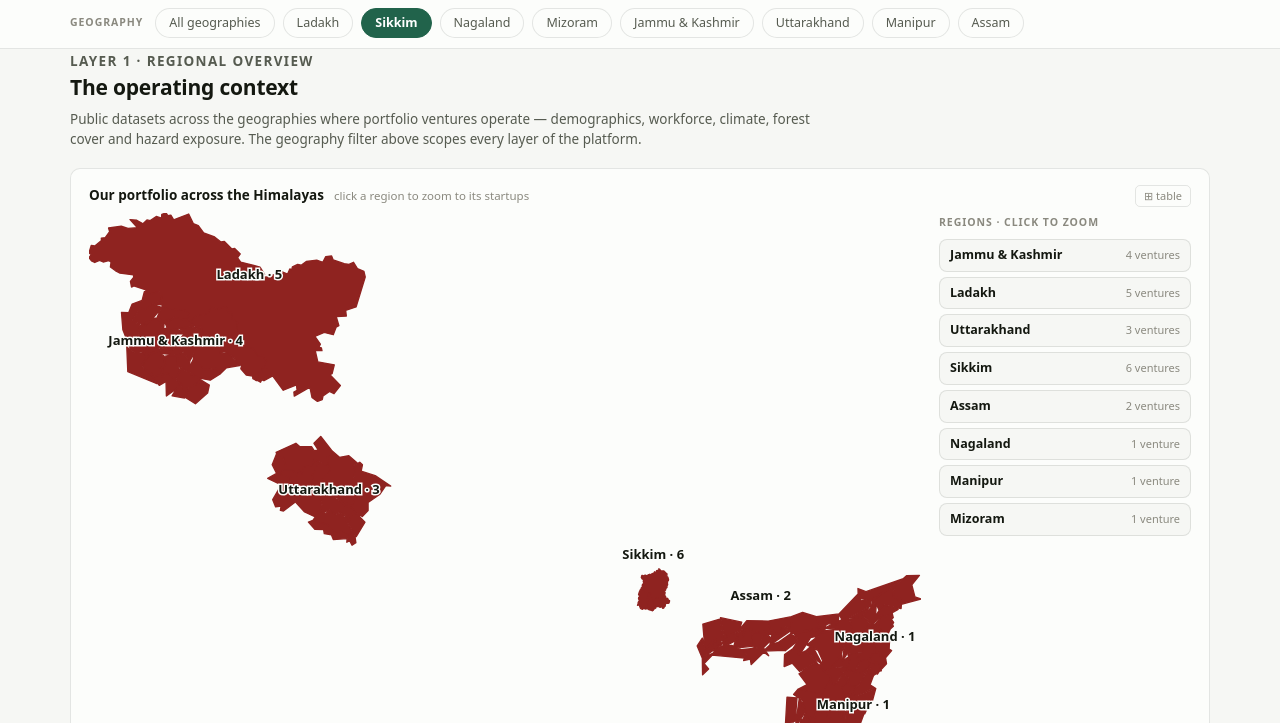
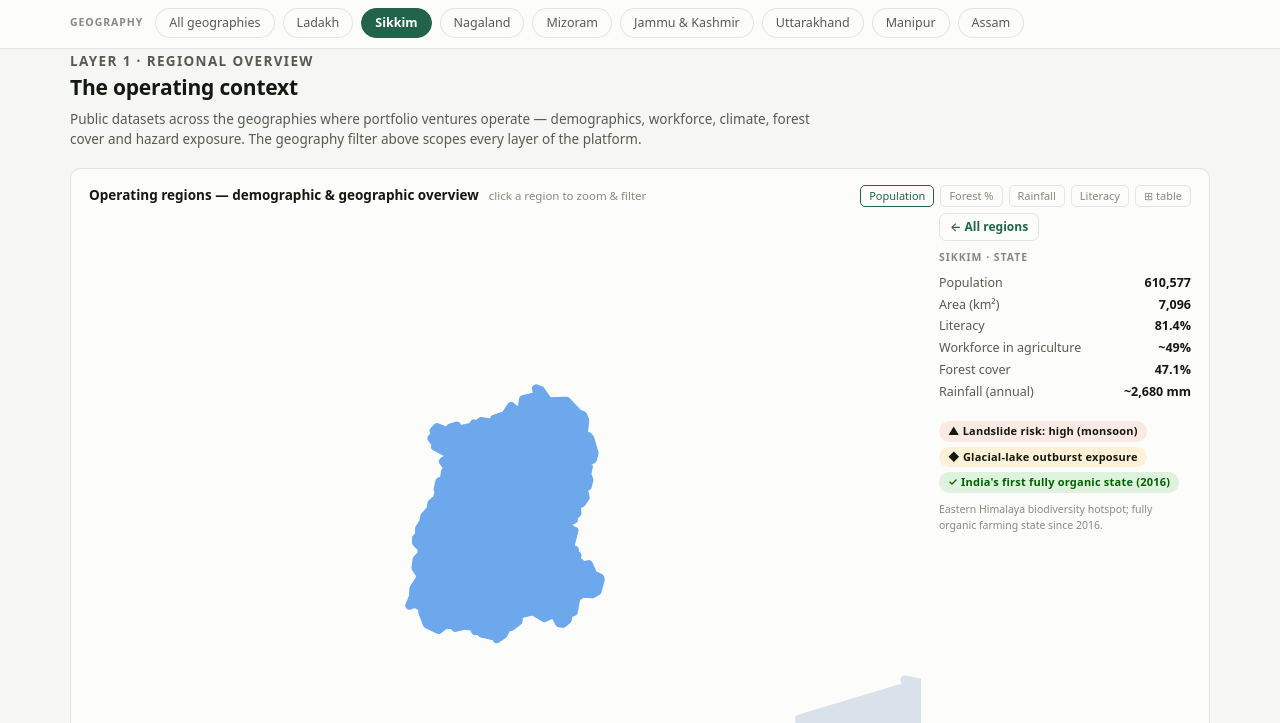
Before and after one commit to namansharma1468/alsisar-impact-dashboard, a plain HTML site: page index.html in a window 1280 px wide. Both pictures are taken after a click on the button "Sikkim". Shown: the part 77-800 px from the top of the page. Drawn offline with Linux system fonts and the light colour scheme.

Commit message:
Layer 1 map shows regional data only; portfolio map moves to Layer 3
Layer 1 now carries a choropleth of the 8 operating regions shaded by a
switchable indicator (Population / Forest % / Rainfall / Literacy);
clicking a region zooms and opens its demographic & geographic panel
(Census 2011, ISFR 2021, hazards) and drives the platform filter. The
ventures/startup-locations map now opens Layer 3.

Co-Authored-By: Claude Fable 5 <noreply@anthropic.com>

```diff
--- a/index.html
+++ b/index.html
@@ -276,6 +276,7 @@
       <h2>What is the venture doing differently?</h2>
       <p>Venture-level overlay: sourcing, procurement, prices paid against local benchmarks, premiums and livelihood outcomes across the portfolio.</p>
     </div>
+    <div class="card" id="pmap3" style="margin-bottom:14px"></div>
     <div class="grid" id="l3-overview"></div>
     <div class="v-chips" id="ventureChips" style="margin-top:18px"></div>
     <div id="ventureDetail"></div>
@@ -720,9 +721,87 @@ function fitBox(bb, pad){
   if(w/h > AR){ const nh=w/AR; y-=(nh-h)/2; h=nh; } else { const nw=h*AR; x-=(nw-w)/2; w=nw; }
   return [x,y,w,h];
 }
+let rmapVB = null;
+function renderRegionalMap(){
+  const el = $("#pmap"), G = REGION_GEO;
+  const IND = {
+    pop:{label:"Population", get:g=>g.popN, fmt:g=>g.pop, unit:"Census 2011"},
+    forest:{label:"Forest %", get:g=>g.forest, fmt:g=>(g.forestEst?"~":"")+g.forest+"%", unit:"ISFR 2021"},
+    rain:{label:"Rainfall", get:g=>g.rainTotal, fmt:g=>"~"+fmt(g.rainTotal)+" mm", unit:"annual, indicative"},
+    lit:{label:"Literacy", get:g=>g.lit, fmt:g=>(g.litEst?"~":"")+g.lit+"%", unit:"Census 2011"}
+  };
+  if(!state.mapInd) state.mapInd = "pop";
+  const ind = IND[state.mapInd];
+  const zr = state.geo!=="all" ? PORTFOLIO.find(r=>r.key===state.geo) : null;
+  const target = zr ? fitBox(G.states[zr.shape].bb, zr.shape==="sikkim"?0.7:0.22) : [0,0,G.w,G.h];
+  const RAMP = ["var(--seq2)","var(--seq3)","var(--seq4)","var(--seq5)","var(--seq6)"];
+  const sorted = [...PORTFOLIO].sort((a,b)=>ind.get(GEOS[a.key])-ind.get(GEOS[b.key]));
+  const shade = {}; sorted.forEach((r,i)=> shade[r.key] = RAMP[Math.round(i/(sorted.length-1)*(RAMP.length-1))]);
+  let inner = "";
+  PORTFOLIO.forEach(r=>{
+    const g = GEOS[r.key], dim = zr && zr!==r;
+    inner += `<path class="pm-state ${zr===r?'sel':''}" data-rgeo="${r.key}" d="${G.states[r.shape].d}" style="fill:${shade[r.key]};stroke:${shade[r.key]}" opacity="${dim?0.15:1}" data-tip="<b>${g.name}</b><br>Population ${g.pop} · Forest ${(g.forestEst?'~':'')+g.forest}%<br>Rainfall ~${fmt(g.rainTotal)} mm · Literacy ${(g.litEst?'~':'')+g.lit}%"/>`;
+  });
+  if(!zr) PORTFOLIO.forEach(r=>{
+    inner += `<text class="pm-label" x="${r.lbl[0]}" y="${r.lbl[1]}" text-anchor="middle">${GEOS[r.key].name}</text>`;
+  });
+  let panel;
+  if(!zr){
+    panel = `<div class="p-head">${ind.label} by region · ${ind.unit}</div>` + sorted.slice().reverse().map(r=>{
+      const g = GEOS[r.key];
+      return `<button class="pmap-row" data-rgeo="${r.key}"><span style="width:9px;height:9px;border-radius:3px;background:${shade[r.key]};flex:none"></span><b>${g.name}</b><span class="cnt">${ind.fmt(g)}</span></button>`;
+    }).join("") + `<div class="pm-note">shaded by rank, light → dark · click a region to zoom &amp; filter</div>`;
+  } else {
+    const g = GEOS[state.geo];
+    panel = `<button class="pmap-back" data-rback>← All regions</button>
+      <div class="p-head">${g.name} · ${g.type}</div>
+      <dl class="kv" style="margin:0 0 4px">
+        <dt>Population</dt><dd>${g.pop}</dd>
+        <dt>Area (km²)</dt><dd>${g.area}</dd>
+        <dt>Literacy</dt><dd>${g.litEst?"~":""}${g.lit}%</dd>
+        <dt>Workforce in agriculture</dt><dd>~${g.agri}%</dd>
+        <dt>Forest cover</dt><dd>${g.forestEst?"~":""}${g.forest}%</dd>
+        <dt>Rainfall (annual)</dt><dd>~${fmt(g.rainTotal)} mm</dd>
+      </dl>
+      <div class="hazards">${g.hazards.map(([h,lv])=>`<span class="pill ${lv}">${lv==="ok"?"✓ ":lv==="serious"?"▲ ":lv==="warn"?"◆ ":"○ "}${h}</span>`).join("")}</div>
+      <div class="pm-note">${g.note}</div>`;
+  }
+  const switcher = Object.entries(IND).map(([k,d])=>
+    `<button class="tbl-btn" style="${state.mapInd===k?"color:var(--accent);border-color:var(--accent);":""}margin-left:6px" data-rind="${k}" aria-pressed="${state.mapInd===k}">${d.label}</button>`).join("");
+  el.innerHTML = `<div class="card-head"><h3>Operating regions — demographic &amp; geographic overview</h3><span class="hint">click a region to zoom &amp; filter</span><span style="margin-left:auto;display:flex;flex-wrap:wrap">${switcher}<button class="tbl-btn" style="margin-left:6px" data-toggle>⊞ table</button></span></div>
+    <div class="viz pmap-wrap"><div class="pmap-svg"><svg id="rmap-canvas" viewBox="${(rmapVB||target).join(" ")}" role="img" aria-label="Map of operating regions with regional statistics">${inner}</svg></div>
+    <div class="pmap-panel">${panel}</div></div>
+    <div class="tblwrap">${tableHTML(["Region","Population (2011)","Area km²","Literacy","Agri workforce","Forest cover","Rainfall (mm)"],
+      PORTFOLIO.map(r=>{const g=GEOS[r.key];return [g.name,g.pop,g.area,(g.litEst?"~":"")+g.lit+"%","~"+g.agri+"%",(g.forestEst?"~":"")+g.forest+"%","~"+fmt(g.rainTotal)];}))}</div>`;
+  el.querySelector("[data-toggle]").onclick = () => {
+    el.classList.toggle("show-table");
+    el.querySelector("[data-toggle]").textContent = el.classList.contains("show-table") ? "◫ chart" : "⊞ table";
+  };
+  el.querySelectorAll("[data-rind]").forEach(b=> b.onclick = ()=>{ state.mapInd = b.dataset.rind; renderRegionalMap(); });
+  el.querySelectorAll("[data-rgeo]").forEach(t=> t.addEventListener("click", ()=>{
+    state.geo = state.geo===t.dataset.rgeo ? "all" : t.dataset.rgeo;
+    const vs = Object.entries(VENTURES).filter(([,v])=>state.geo==="all"||v.geo===state.geo);
+    if(vs.length && !vs.some(([k])=>k===state.venture)) state.venture = vs[0][0];
+    renderAll();
+  }));
+  const back = el.querySelector("[data-rback]");
+  if(back) back.onclick = ()=>{ state.geo="all"; renderAll(); };
+  const svg = el.querySelector("#rmap-canvas");
+  const from = rmapVB || target;
+  if(from.join()!==target.join() && !matchMedia("(prefers-reduced-motion: reduce)").matches){
+    const t0 = performance.now(), DUR = 340;
+    const step = now => {
+      const t = Math.min(1,(now-t0)/DUR), e = t<.5 ? 2*t*t : 1-Math.pow(-2*t+2,2)/2;
+      svg.setAttribute("viewBox", from.map((f,i)=>f+(target[i]-f)*e).join(" "));
+      if(t<1) requestAnimationFrame(step);
+    };
+    requestAnimationFrame(step);
+  } else svg.setAttribute("viewBox", target.join(" "));
+  rmapVB = target;
+}
 let pmapVB = null;
 function renderPortfolioMap(){
-  const el = $("#pmap"), G = REGION_GEO;
+  const el = $("#pmap3"), G = REGION_GEO;
   const zr = PORTFOLIO.find(r=>r.shape===state.mapView) || null;
   const target = zr ? fitBox(G.states[zr.shape].bb, zr.shape==="sikkim"?0.7:0.22) : [0,0,G.w,G.h];
   let inner = "";
@@ -795,7 +874,7 @@ function renderPortfolioMap(){
   pmapVB = target;
 }
 function renderL1(){
-  renderPortfolioMap();
+  renderRegionalMap();
   const gs = activeGeos().map(k=>GEOS[k]);
   const pop = gs.reduce((a,g)=>a+g.popN,0);
   const forest = gs.reduce((a,g)=>a+g.forest,0)/gs.length;
@@ -945,6 +1024,7 @@ function renderL2(){
 
 /* ============================== LAYER 3 ============================== */
 function renderL3(){
+  renderPortfolioMap();
   const vs = Object.entries(VENTURES).filter(([,v])=>state.geo==="all"||v.geo===state.geo);
   $("#l3-overview").innerHTML = `
     <div class="card c4 tile">
```
